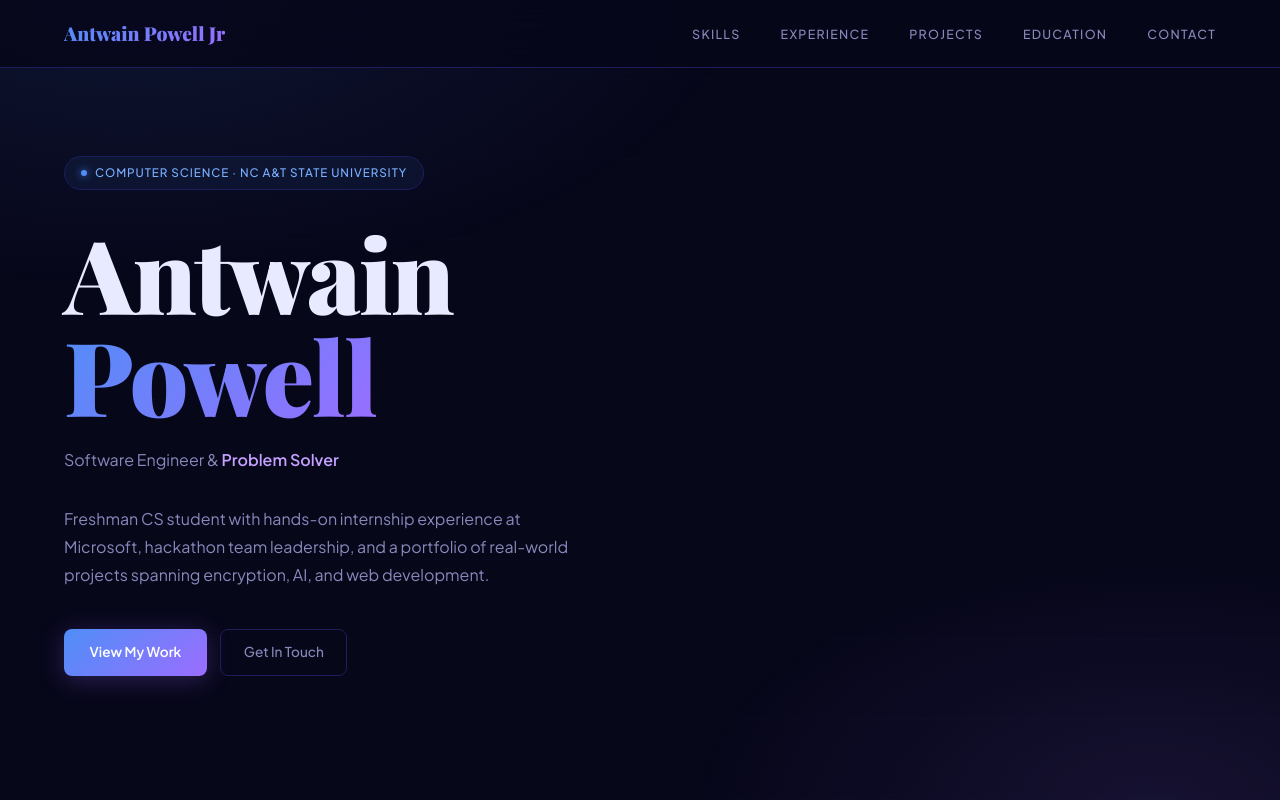
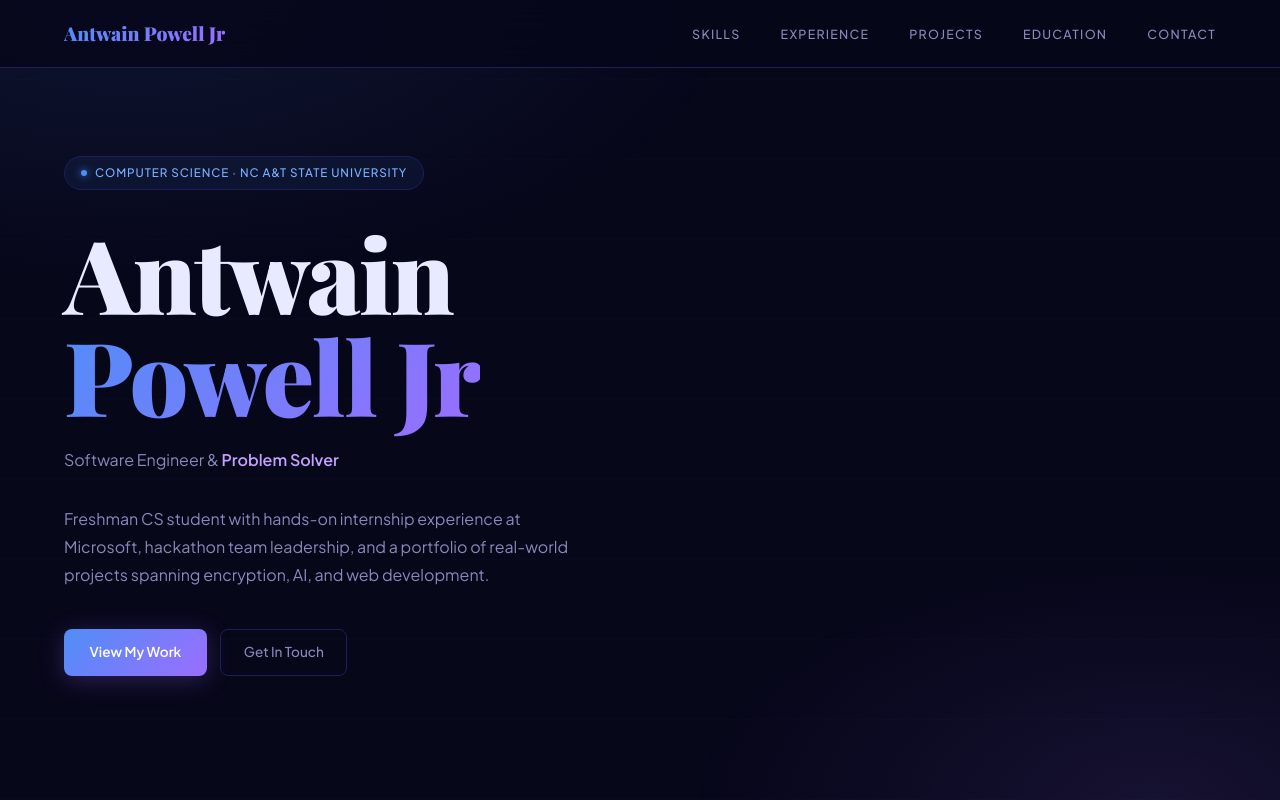
Before and after one commit to AntwainPowell2nd/AntwainPowell2nd.github.io, a plain HTML site: page index.html in a window 1280 px wide. Shown: the top 800 px of the page. Drawn offline with nearby package versions, Linux system fonts and the light colour scheme.

Commit message:
Update index.html

```diff
--- a/index.html
+++ b/index.html
@@ -443,7 +443,7 @@
 <div class="hero">
   <div class="hero-inner">
     <div class="hero-badge">Computer Science · NC A&T State University</div>
-    <h1 class="hero-name">Antwain<br><em>Powell</em></h1>
+    <h1 class="hero-name">Antwain<br><em>Powell Jr</em></h1>
     <p class="hero-title">Software Engineer &amp; <strong>Problem Solver</strong></p>
     <p class="hero-desc">
       Freshman CS student with hands-on internship experience at Microsoft, hackathon team leadership, and a portfolio of real-world projects spanning encryption, AI, and web development.
```
